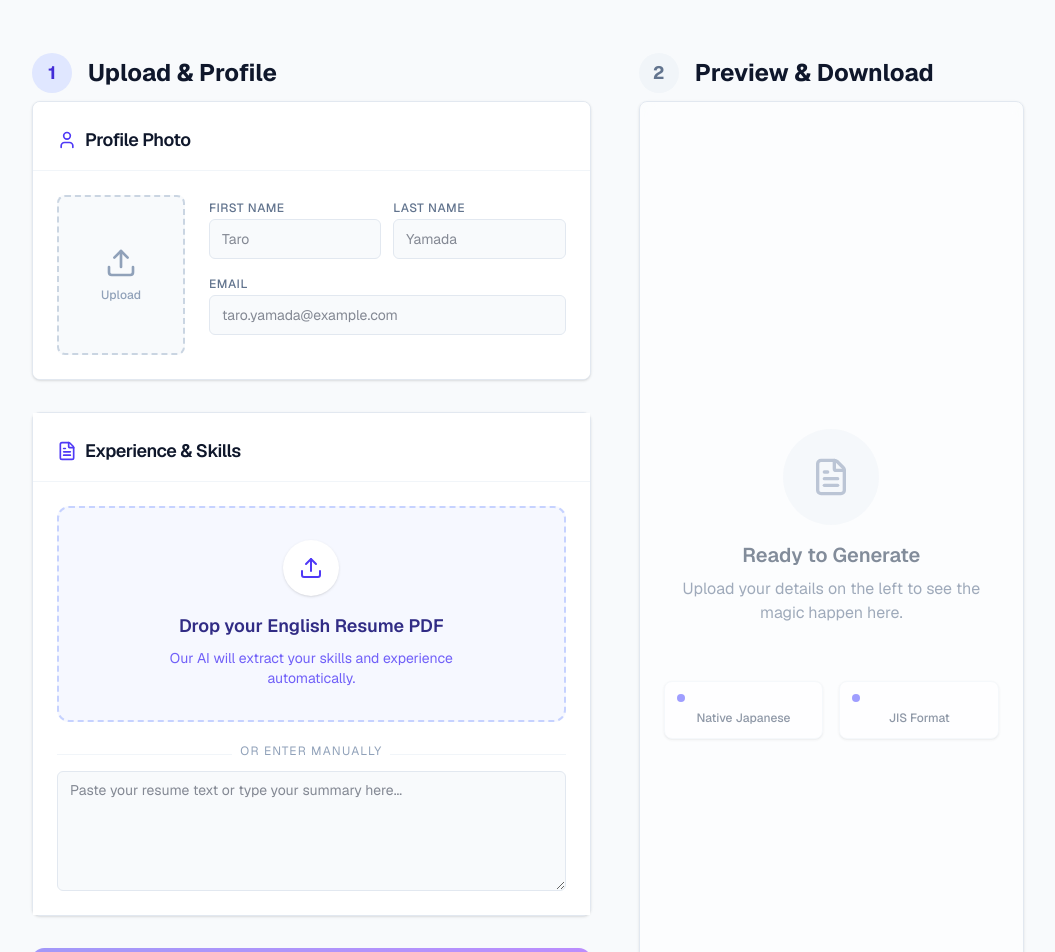
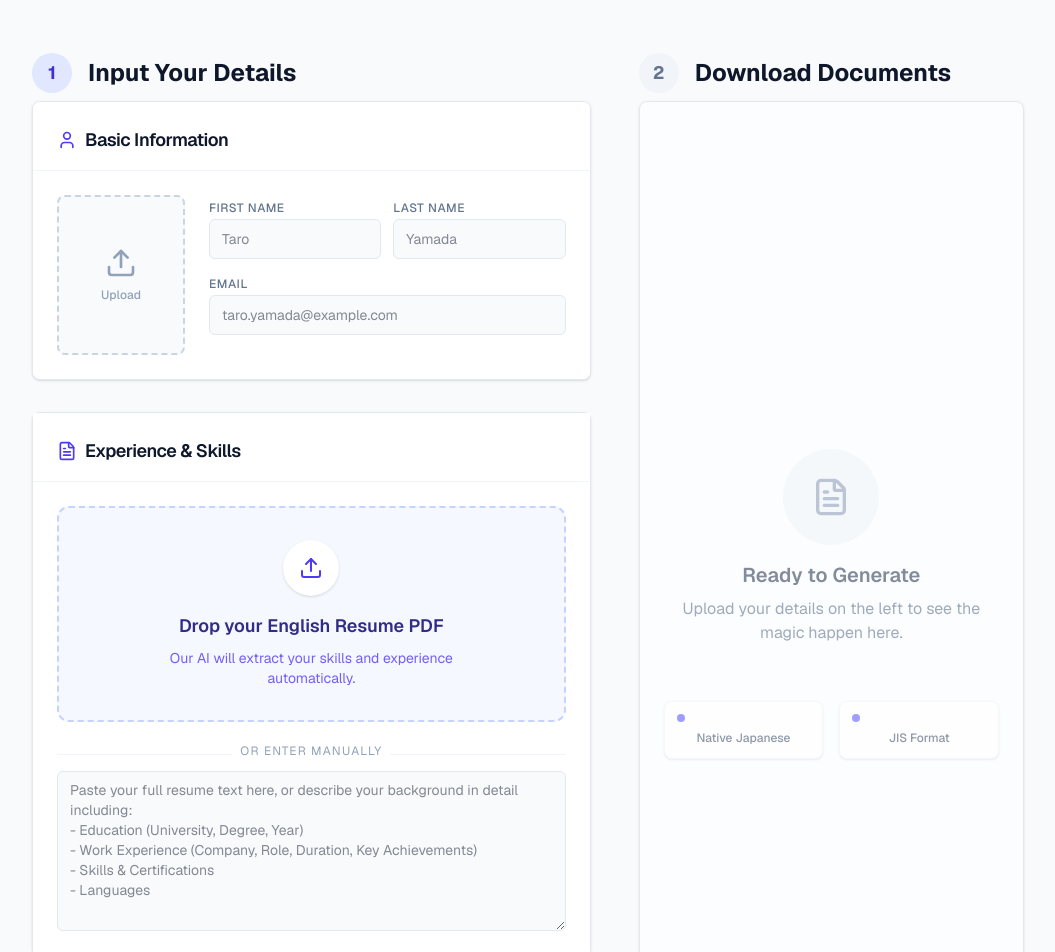
Before and after one commit to kyoheinishi-phinx/AI-rirekisho-builder, a Next.js app: page / in a window 1280 px wide. Shown: the part 1300-2252 px from the top of the page, without its empty margins (112-1167 px from the left). Built offline with nearby package versions, Linux system fonts and the light colour scheme.

Commit message:
Refine UI labels and placeholders for clarity

```diff
--- a/src/app/page.tsx
+++ b/src/app/page.tsx
@@ -305,16 +305,16 @@ export default function Home() {
             <div className="lg:col-span-7 space-y-8">
               <div className="flex items-center gap-4 mb-2">
                 <div className="w-10 h-10 rounded-full bg-indigo-100 flex items-center justify-center text-indigo-700 font-bold text-lg">1</div>
-                <h3 className="text-2xl font-bold text-slate-900">Upload & Profile</h3>
+                <h3 className="text-2xl font-bold text-slate-900">Input Your Details</h3>
               </div>
 
-              {/* Photo Upload Card */}
+              {/* Basic Information Card */}
               <motion.div whileHover={{ scale: 1.01 }} transition={{ duration: 0.2 }}>
                 <Card className="border-slate-200 shadow-sm overflow-hidden hover:shadow-md transition-shadow duration-300">
                   <CardHeader className="bg-white border-b border-slate-100 pb-4">
                     <CardTitle className="text-lg flex items-center gap-2">
                       <User className="w-5 h-5 text-indigo-600" />
-                      Profile Photo
+                      Basic Information
                     </CardTitle>
                   </CardHeader>
                   <CardContent className="pt-6 bg-white">
@@ -409,8 +409,8 @@ export default function Home() {
                          <span className="text-xs text-slate-400 uppercase tracking-widest bg-white px-2 relative z-10">or enter manually</span>
                          <div className="border-t border-slate-100 -mt-2"></div>
                          <Textarea
-                           placeholder="Paste your resume text or type your summary here..."
-                           className="mt-4 min-h-[120px] bg-slate-50 border-slate-200 focus:border-indigo-300 transition-colors"
+                           placeholder={"Paste your full resume text here, or describe your background in detail including:\n- Education (University, Degree, Year)\n- Work Experience (Company, Role, Duration, Key Achievements)\n- Skills & Certifications\n- Languages"}
+                           className="mt-4 min-h-[160px] bg-slate-50 border-slate-200 focus:border-indigo-300 transition-colors"
                            value={resumeText}
                            onChange={(e) => setResumeText(e.target.value)}
                          />
@@ -459,7 +459,7 @@ export default function Home() {
             <div className="lg:col-span-5 space-y-6">
               <div className="flex items-center gap-4 mb-2">
                 <div className="w-10 h-10 rounded-full bg-slate-100 flex items-center justify-center text-slate-500 font-bold text-lg">2</div>
-                <h3 className="text-2xl font-bold text-slate-900">Preview & Download</h3>
+                <h3 className="text-2xl font-bold text-slate-900">Download Documents</h3>
               </div>
 
               <AnimatePresence mode="wait">
```
